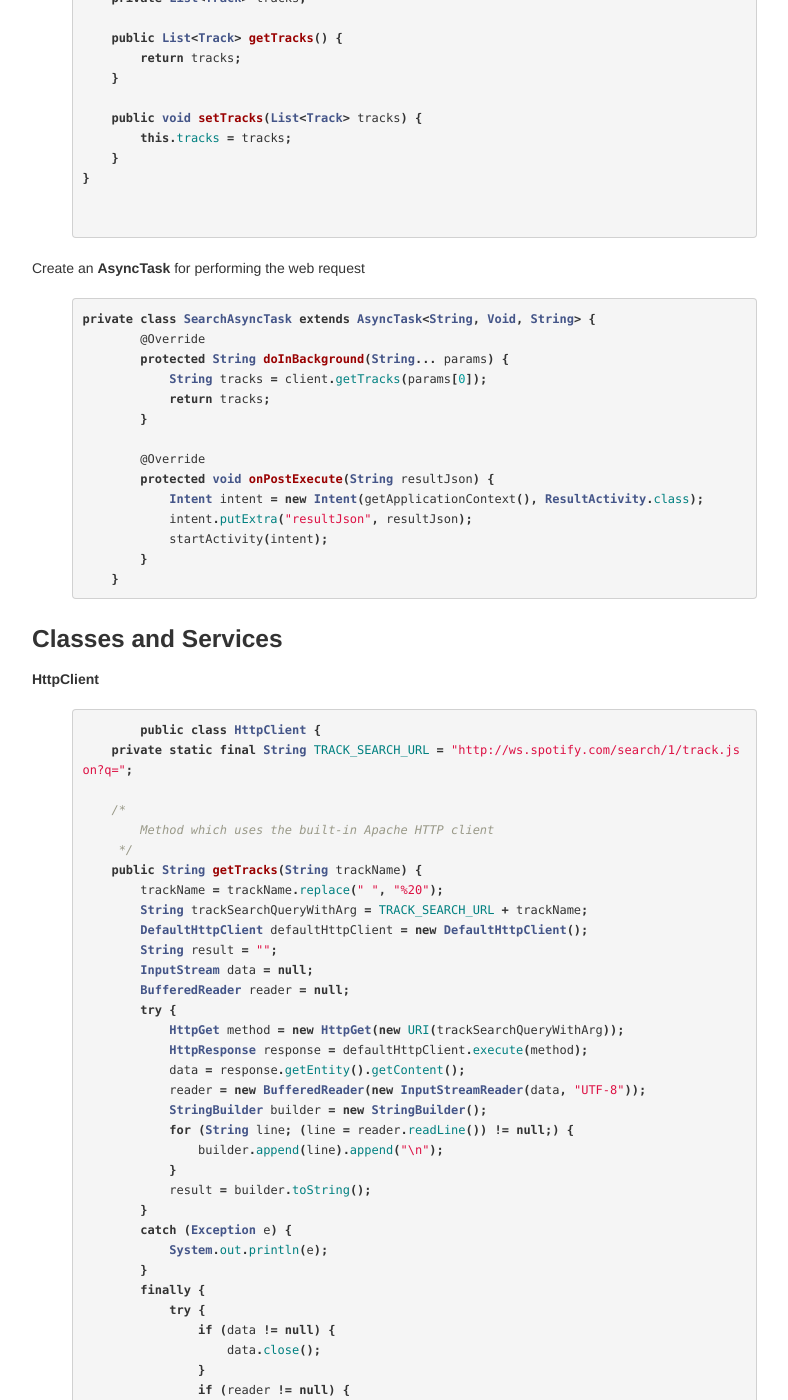
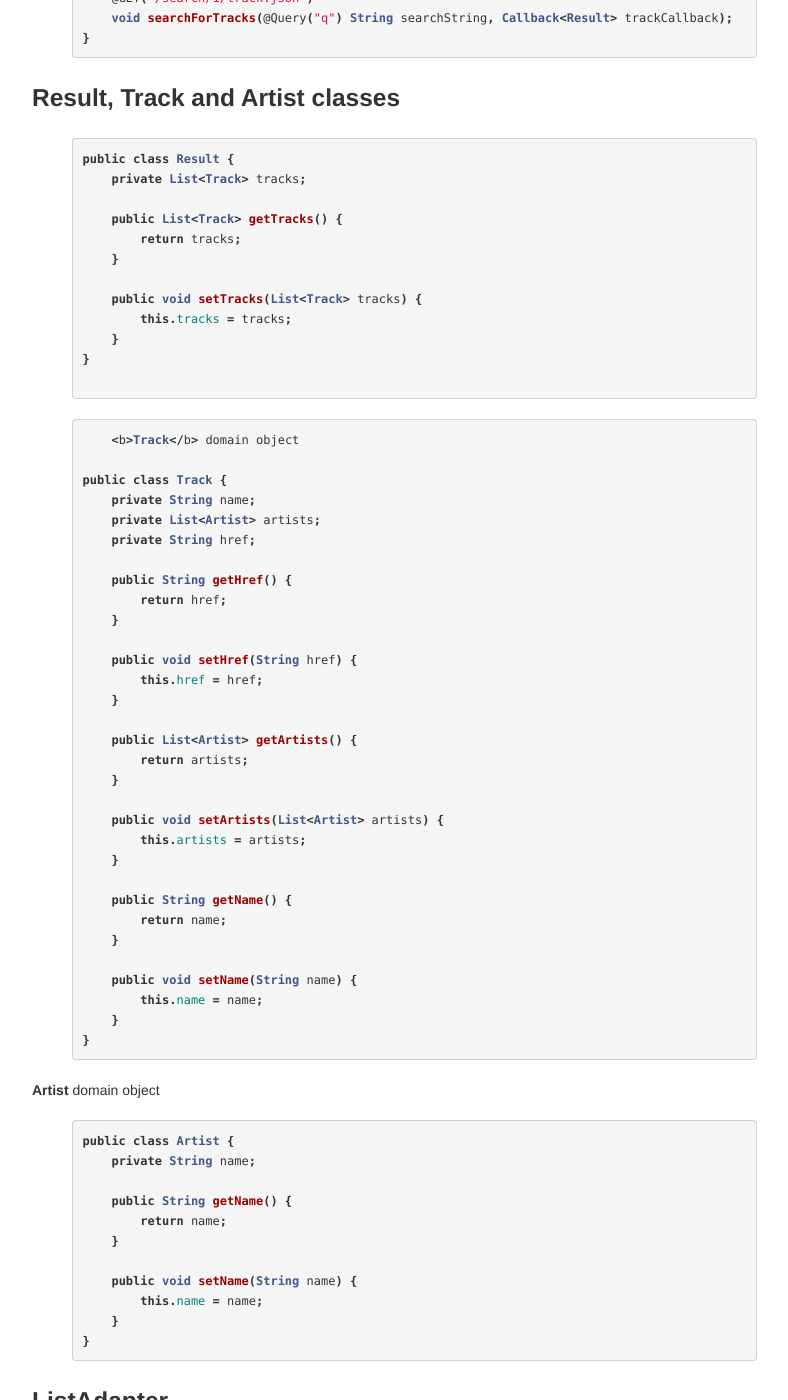
Before and after one commit to bekk/android101, a Jekyll site: the page built from docs/pages/manuscript.html, in a window 1280 px wide and 1400 px high, scrolled down 1159 px. Shown: the whole window, without its empty margins (28-816 px from the left). Built offline with Jekyll 4.4.1, drawn with Linux system fonts in a browser that asks for light colours; Markdown is read by kramdown in place of the engine named in the settings; some of the changed text lies outside the part shown.

Commit message:
Updated manuscript

```diff
--- a/docs/pages/manuscript.html
+++ b/docs/pages/manuscript.html
@@ -19,9 +19,11 @@ an updated version of Android Studio
     <li>Setup search and explain AsyncTasks (<a href="working-in-the-background.html"> Working In the Background.</a>)
     	Explain that for this course we will use Retrofit, and explain basics of Retrofit (background thread, GSON, etc). Add Gradle dependency:
         <p><code> compile 'com.squareup.retrofit:retrofit:1.9.0'</code></p></li>
-	<li>Add SpotifySearchService which is the Retrofit interface. Maybe live code this. Also add URL as a final variable to the MainActivity
+	<li>Add SpotifySearchService which is the Retrofit interface. Maybe live code this. Also, add URL as a final variable to the MainActivity
         <p><code>http://ws.spotify.com/</code></p>
     </li>
+    <li> Create the Artist and Track domain objects. Copy these</li>
+    <li> Create the Result object and explain its connection to the JSON structure returned by the Spotify API. It will hold a list of tracks</li>
 	<li>Do not add internet permission until app has run and failed. Explain the need for permissions</li>
 	{% highlight xml %}
 	    <uses-permission android:name="android.permission.INTERNET" />
@@ -31,8 +33,6 @@ an updated version of Android Studio
     <li>Remove <code>Toast</code> and start the ResultActivity from the <code>onPostExecute()</code>using Intents. Explain that there are several ways to pass
     	objects between activities, for instance Parcelable. For simplicity, we pass the json as a <code>
     	stringExtra</code></li>
-    <li> Create the Artist and Track domain objects. Copy these</li>
-    <li> Create the Result dto object and explain its connection to the JSON structure returned by the Spotify API. It will hold a list of tracks</li>
     <li>In the ResultActivity, parse the String as the Result dto domain objects using gson</li>
     <li> Explain that a <code>SimpleListAdapter</code> can be used, but for more complex stuff, we want to create our own adapter</code></li>
     <li>Add and explain custom ListAdapters (<a href="list-list-adapters.html"> Lists and List Adapters).</a> Mention reuse of views by checking if view is null</li>
@@ -42,11 +42,19 @@ an updated version of Android Studio
 </ol>
 
 
-<h3> Result Dto, AsyncTask and SearchService</h3>
+<h3> Retrofit SpotifySearchService</h3>
+<b>SpotifySearchService</b>
+{% highlight java %}
+public interface SpotifySearchService {
+    @GET("/search/1/track.json")
+    void searchForTracks(@Query("q") String searchString, Callback<Result> trackCallback);
+}
+{% endhighlight %}
 
-Create the <b>ResultDto</b> Dto object, which will contain a list of tracks
+<h3> Result, Track and Artist classes</h3>
+
 {% highlight java %}
-public class ResultDto {
+public class Result {
     private List<Track> tracks;
 
     public List<Track> getTracks() {
@@ -57,78 +65,11 @@ public class ResultDto {
         this.tracks = tracks;
     }
 }
-
 	{% endhighlight %}
 
-	Create an <b>AsyncTask</b> for performing the web request
    {% highlight java %}
-private class SearchAsyncTask extends AsyncTask<String, Void, String> {
-        @Override
-        protected String doInBackground(String... params) {
-            String tracks = client.getTracks(params[0]);
-            return tracks;
-        }
-
-        @Override
-        protected void onPostExecute(String resultJson) {
-            Intent intent = new Intent(getApplicationContext(), ResultActivity.class);
-            intent.putExtra("resultJson", resultJson);
-            startActivity(intent);
-        }
-    }
-{% endhighlight %}
-
-<h3> Classes and Services</h3>
-<b>HttpClient</b>
-{% highlight java %}
-	public class HttpClient {
-    private static final String TRACK_SEARCH_URL = "http://ws.spotify.com/search/1/track.json?q=";
-
-    /*
-        Method which uses the built-in Apache HTTP client
-     */
-    public String getTracks(String trackName) {
-        trackName = trackName.replace(" ", "%20");
-        String trackSearchQueryWithArg = TRACK_SEARCH_URL + trackName;
-        DefaultHttpClient defaultHttpClient = new DefaultHttpClient();
-        String result = "";
-        InputStream data = null;
-        BufferedReader reader = null;
-        try {
-            HttpGet method = new HttpGet(new URI(trackSearchQueryWithArg));
-            HttpResponse response = defaultHttpClient.execute(method);
-            data = response.getEntity().getContent();
-            reader = new BufferedReader(new InputStreamReader(data, "UTF-8"));
-            StringBuilder builder = new StringBuilder();
-            for (String line; (line = reader.readLine()) != null;) {
-                builder.append(line).append("\n");
-            }
-            result = builder.toString();
-        }
-        catch (Exception e) {
-            System.out.println(e);
-        }
-        finally {
-            try {
-                if (data != null) {
-                    data.close();
-                }
-                if (reader != null) {
-                    reader.close();
-                }
-            } catch (IOException e) {
-                e.printStackTrace();
-            }
-        }
-        return result;
-    }
-}
- 	{% endhighlight %}
-
-
     <b>Track</b> domain object
 
-{% highlight java %}
 public class Track {
     private String name;
     private List<Artist> artists;
```
Lines whose indentation alone changed are shown as unchanged.
